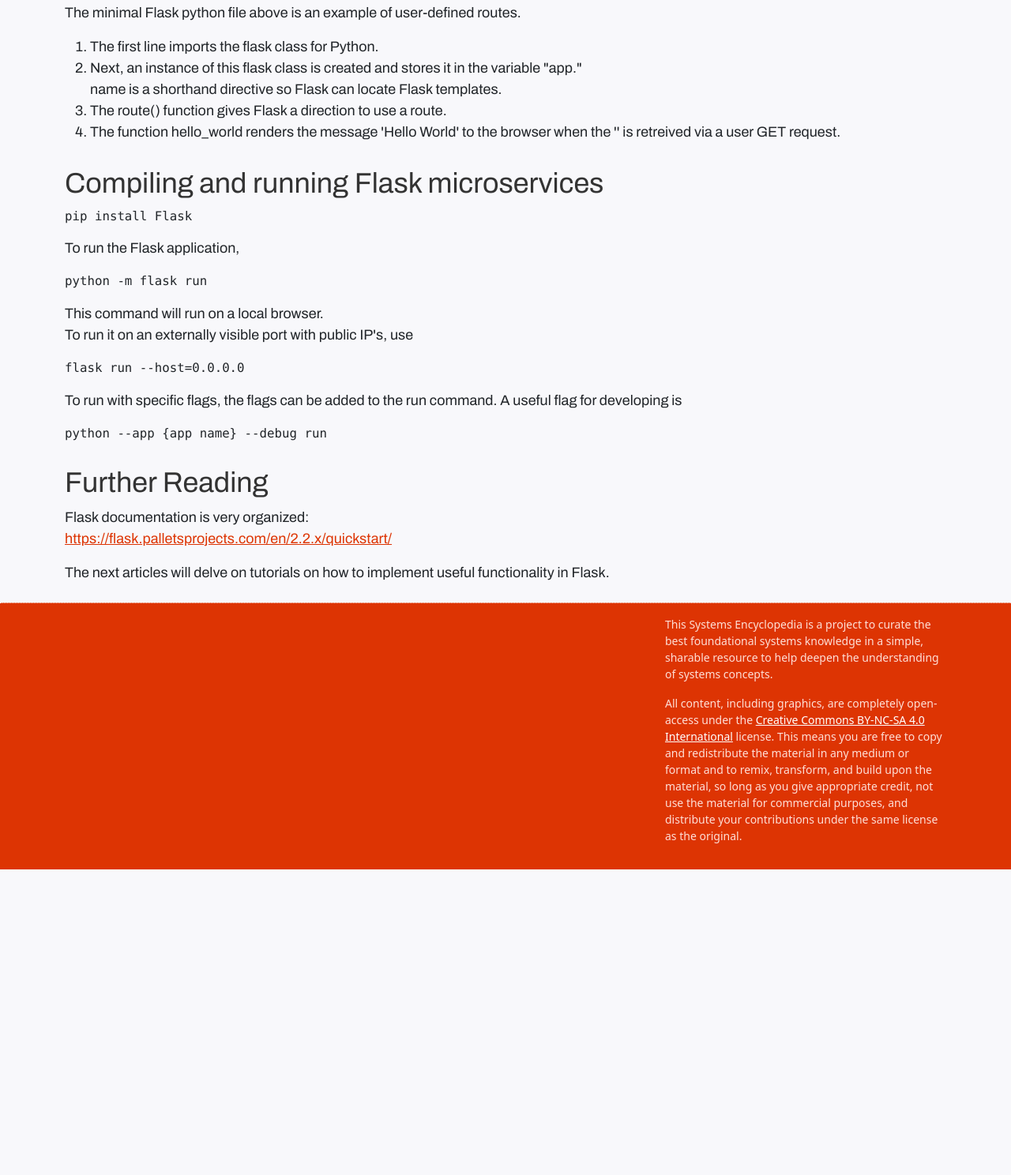
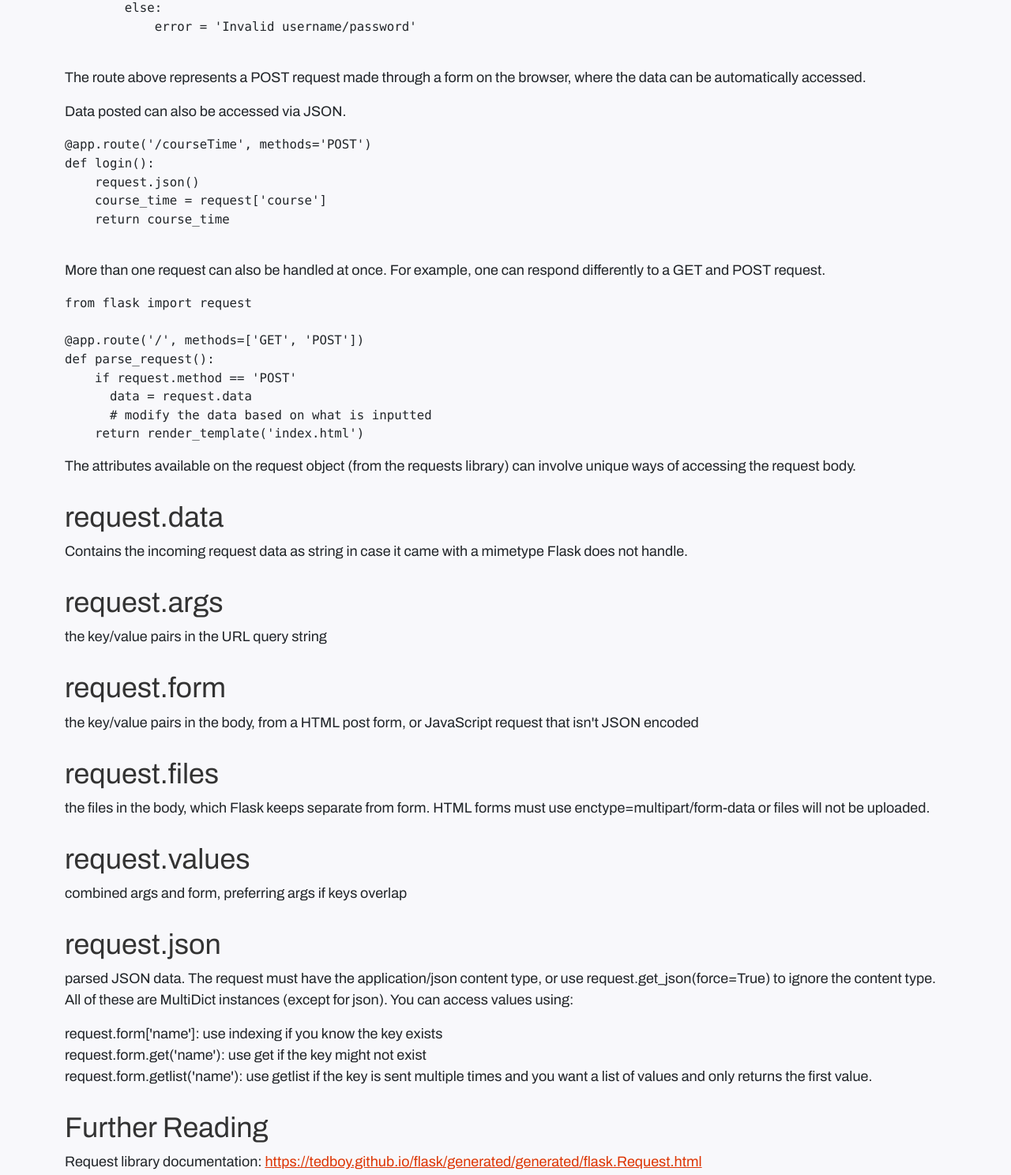
Before and after one commit to illinois/systems-encyclopedia, an Eleventy site: page src/articles/flask_requests.md in a window 1280 px wide. Shown: the part 469-1957 px from the top of the page at 79% size. Before the commit the page ends 1570 px from the top, so only its background shows below. Built offline with nearby package versions, Linux system fonts and the light colour scheme; Eleventy itself is replaced by a stand-in of ours; code samples lack their colours; files that its build step writes are made by us from their sources; a small style sheet from the web is missing; what markdown-it-attrs, sharp would draw is missing.

Commit message:
Microservice articles

````diff
--- a/src/articles/flask_requests.md
+++ b/src/articles/flask_requests.md
@@ -12,6 +12,12 @@ authors:
 # Making Web Requests
 
 Making HTTP requests is a core concept of networking, and Flask provides a built-in way to retrieve and post data to the browser.
+
+The requests library can be imported for use via
+
+```python
+from flask import Flask, request
+```
 
 In order to use the requests library, the type of request must be specified in the route, for example
 
@@ -28,42 +34,58 @@ def login():
 
 ```
 
-The minimal Flask python file above is an example of user-defined routes.
+The route above represents a POST request made through a form on the browser, where the data can be automatically accessed.
 
-1. The first line imports the flask class for Python.
-2. Next, an instance of this flask class is created and stores it in the variable "app."
-   **name** is a shorthand directive so Flask can locate Flask templates.
-3. The route() function gives Flask a direction to use a route.
-4. The function hello_world renders the message 'Hello World' to the browser when the '\' is retreived via a user GET request.
-
-## Compiling and running Flask microservices
+Data posted can also be accessed via JSON.
 
 ```python
-pip install Flask
+@app.route('/courseTime', methods='POST')
+def login():
+    request.json()
+    course_time = request['course']
+    return course_time
+
 ```
 
-To run the Flask application,
+More than one request can also be handled at once. For example, one can respond differently to a GET and POST request.
 
 ```python
-python -m flask run
+from flask import request
+
+@app.route('/', methods=['GET', 'POST'])
+def parse_request():
+    if request.method == 'POST'
+      data = request.data
+      # modify the data based on what is inputted
+    return render_template('index.html')
 ```
 
-This command will run on a local browser.
-To run it on an externally visible port with public IP's, use
+The attributes available on the request object (from the requests library) can involve unique ways of accessing the request body.
 
-```python
-flask run --host=0.0.0.0
-```
+## request.data
+Contains the incoming request data as string in case it came with a mimetype Flask does not handle.
 
-To run with specific flags, the flags can be added to the run command. A useful flag for developing is
+## request.args
+the key/value pairs in the URL query string
 
-```python
-python --app {app name} --debug run
-```
+## request.form
+the key/value pairs in the body, from a HTML post form, or JavaScript request that isn't JSON encoded
+
+
+## request.files
+the files in the body, which Flask keeps separate from form. HTML forms must use enctype=multipart/form-data or files will not be uploaded.
+
+## request.values
+combined args and form, preferring args if keys overlap
+
+## request.json
+parsed JSON data. The request must have the application/json content type, or use request.get_json(force=True) to ignore the content type.
+All of these are MultiDict instances (except for json). You can access values using:
+
+request.form['name']: use indexing if you know the key exists
+request.form.get('name'): use get if the key might not exist
+request.form.getlist('name'): use getlist if the key is sent multiple times and you want a list of values and only returns the first value.
 
 ## Further Reading
 
-Flask documentation is very organized:
-https://flask.palletsprojects.com/en/2.2.x/quickstart/
-
-The next articles will delve on tutorials on how to implement useful functionality in Flask.
+Request library documentation: https://tedboy.github.io/flask/generated/generated/flask.Request.html
````
Also changed, not shown: src/articles/flask_ports.md (added, +108 -0 lines), src/articles/intro-flask.md (+10 -0 lines).
